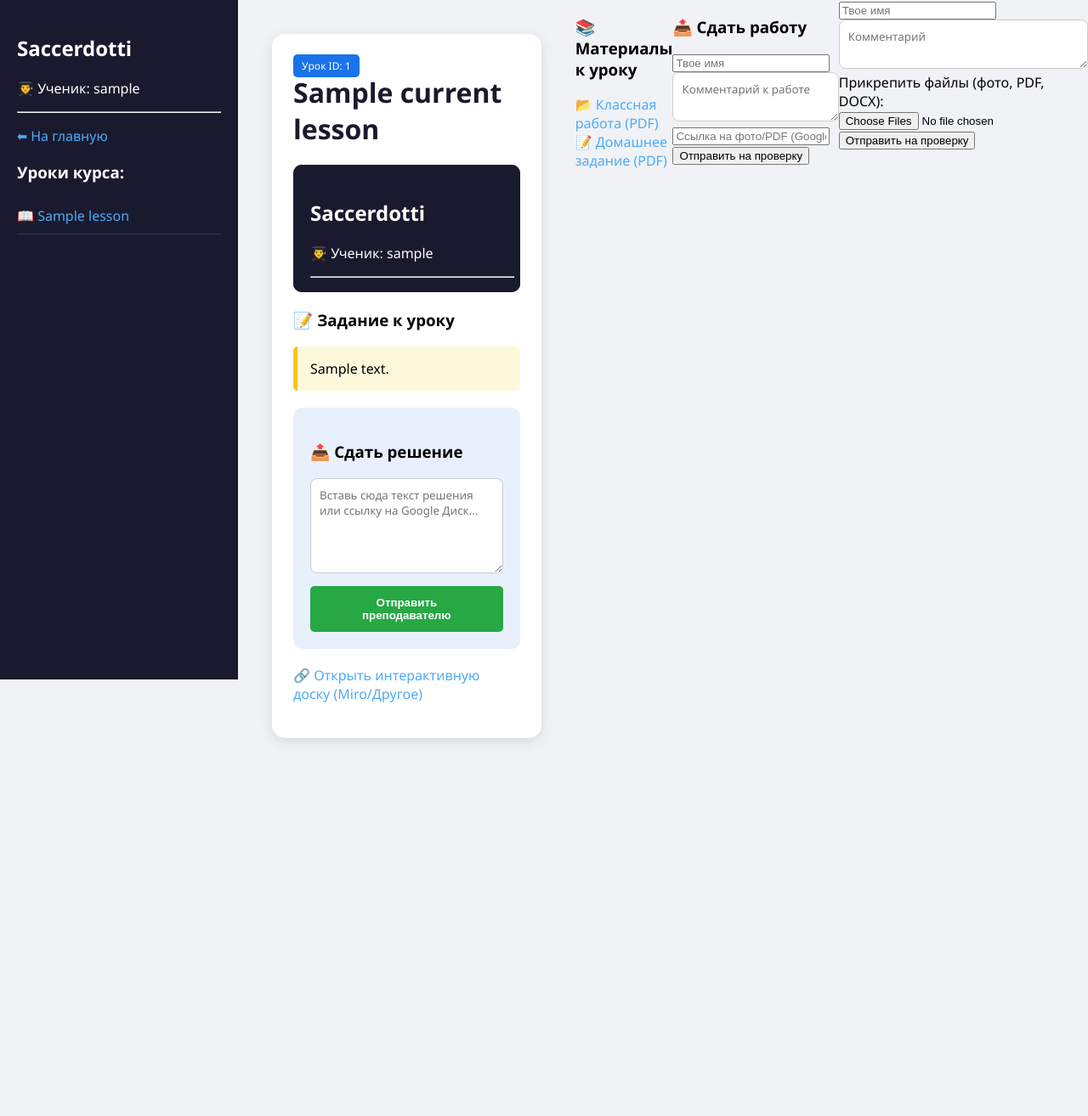
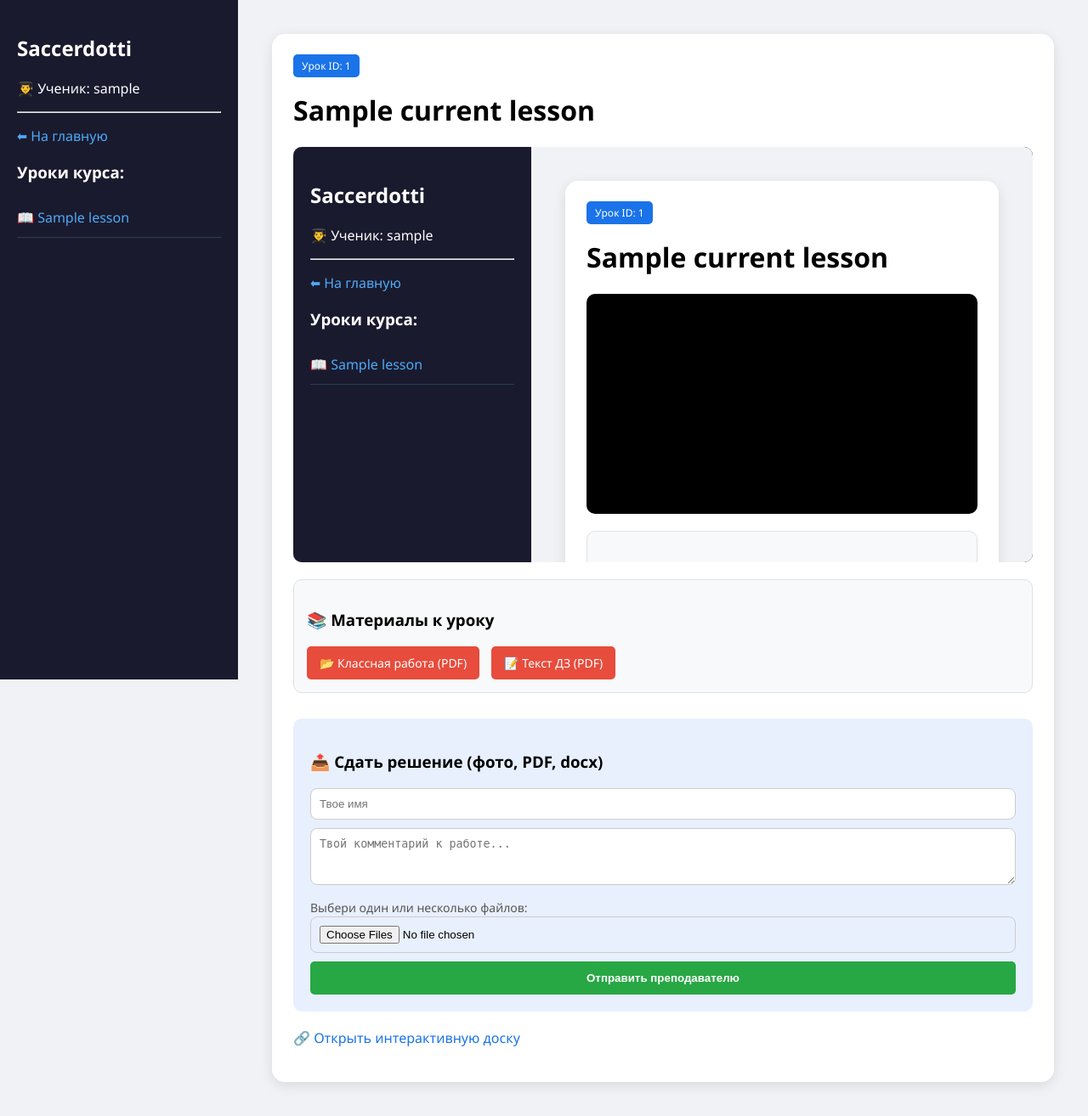
Before and after one commit to marselcath/saccerdotti_platform, a FastAPI app: template templates/index.html in a window 1280 px wide. Shown: the whole page at 85% size. Before the commit the page ends 873 px from the top, so only its background shows below. Run offline with FastAPI, Linux system fonts and the light colour scheme; the template is opened without the code that fills it: most values are stand-ins (such as "Sample title", 1, 10 or a date in 2020).

Commit message:
Fix templates and course links

```diff
--- a/templates/index.html
+++ b/templates/index.html
@@ -2,23 +2,23 @@
 <html lang="ru">
 <head>
     <meta charset="UTF-8">
-    <title>Saccerdotti Platform</title>
+    <title>Урок | Saccerdotti</title>
     <style>
         body { font-family: 'Segoe UI', Tahoma, Geneva, Verdana, sans-serif; margin: 0; display: flex; background: #f0f2f5; }
         .sidebar { width: 280px; background: #1a1a2e; color: white; height: 100vh; padding: 20px; position: fixed; box-sizing: border-box; }
         .content { margin-left: 280px; padding: 40px; width: 100%; box-sizing: border-box; }
         .video-card { background: white; padding: 25px; border-radius: 15px; box-shadow: 0 4px 15px rgba(0,0,0,0.1); max-width: 900px; margin: 0 auto; }
         .video-frame { background: #000; border-radius: 10px; overflow: hidden; margin-bottom: 20px; aspect-ratio: 16/9; }
-        h1 { color: #1a1a2e; margin-top: 0; }
-        .hw-box { background: #fff9db; padding: 15px; border-left: 5px solid #fcc419; border-radius: 5px; margin-bottom: 20px; }
-        .submission-box { background: #e8f0fe; padding: 20px; border-radius: 10px; margin-top: 20px; }
-        textarea { width: 100%; border: 1px solid #ccc; border-radius: 8px; padding: 10px; font-family: inherit; resize: vertical; box-sizing: border-box; }
-        .btn-submit { background: #28a745; color: white; padding: 12px 24px; border: none; border-radius: 5px; cursor: pointer; font-weight: bold; margin-top: 10px; }
-        .btn-submit:hover { background: #218838; }
+        .hw-box { background: #fff9db; padding: 15px; border-left: 5px solid #fcc419; border-radius: 10px; margin: 20px 0; }
+        .materials-section { background: #f8f9fa; padding: 15px; border-radius: 10px; margin: 20px 0; border: 1px solid #dee2e6; }
+        .btn-pdf { display: inline-block; background: #e74c3c; color: white; padding: 10px 15px; border-radius: 5px; text-decoration: none; margin-right: 10px; font-size: 14px; }
+        .submission-box { background: #e8f0fe; padding: 20px; border-radius: 10px; margin-top: 30px; }
+        input, textarea { width: 100%; margin-bottom: 10px; padding: 10px; border-radius: 8px; border: 1px solid #ccc; box-sizing: border-box; }
+        .btn-submit { background: #28a745; color: white; padding: 12px 24px; border: none; border-radius: 5px; cursor: pointer; font-weight: bold; width: 100%; }
+        ul { list-style: none; padding: 0; }
+        li { padding: 12px 0; border-bottom: 1px solid #2c3e50; }
+        a { color: #4dabf7; text-decoration: none; }
         .badge { background: #1a73e8; color: white; padding: 5px 10px; border-radius: 5px; font-size: 12px; }
-        ul { list-style: none; padding: 0; }
-        li { padding: 10px 0; border-bottom: 1px solid #2c3e50; }
-        a { color: #4dabf7; text-decoration: none; }
     </style>
 </head>
 <body>
@@ -47,58 +47,38 @@
                     <iframe src="{{ current_lesson.video_url }}" width="100%" height="100%" frameborder="0" allowfullscreen></iframe>
                 </div>
 
-                <h3>📝 Задание к уроку</h3>
-                <div class="hw-box">
-                    {{ homework_text }}
+                <div class="materials-section">
+                    <h3>📚 Материалы к уроку</h3>
+                    {% if current_lesson.classwork_pdf %}
+                        <a href="{{ current_lesson.classwork_pdf }}" target="_blank" class="btn-pdf">📂 Классная работа (PDF)</a>
+                    {% else %}
+                        <span style="color: #666;">Файлы классной работы не добавлены</span>
+                    {% endif %}
+
+                    {% if current_lesson.homework_pdf %}
+                        <a href="{{ current_lesson.homework_pdf }}" target="_blank" class="btn-pdf">📝 Текст ДЗ (PDF)</a>
+                    {% endif %}
                 </div>
 
                 <div class="submission-box">
-                    <h3>📤 Сдать решение</h3>
-                    <form action="/submit/{{ current_lesson.id }}" method="post">
-                        <textarea name="submission_text" rows="5" placeholder="Вставь сюда текст решения или ссылку на Google Диск..."></textarea>
+                    <h3>📤 Сдать решение (фото, PDF, docx)</h3>
+                    <form action="/submit/{{ current_lesson.id }}" method="post" enctype="multipart/form-data">
+                        <input type="text" name="student_name" placeholder="Твое имя" required>
+                        <textarea name="comment" rows="3" placeholder="Твой комментарий к работе..."></textarea>
+                        <label style="font-size: 14px; color: #555;">Выбери один или несколько файлов:</label>
+                        <input type="file" name="files" multiple required>
                         <button type="submit" class="btn-submit">Отправить преподавателю</button>
                     </form>
                 </div>
 
                 <p style="margin-top: 20px;">
-                    <a href="{{ current_lesson.board_link }}" target="_blank">🔗 Открыть интерактивную доску (Miro/Другое)</a>
+                    <a href="{{ current_lesson.board_link }}" target="_blank" style="color: #1a73e8;">🔗 Открыть интерактивную доску</a>
                 </p>
             {% else %}
                 <h1>Урок не выбран</h1>
-                <p>Пожалуйста, выбери урок из списка слева.</p>
+                <p>Пожалуйста, выбери урок из списка слева или добавь уроки в этот курс через админку.</p>
             {% endif %}
         </div>
     </div>
 </body>
 </html>
-
-<div class="materials-section">
-    <h3>📚 Материалы к уроку</h3>
-    {% if lesson.classwork_pdf %}
-        <a href="{{ lesson.classwork_pdf }}" target="_blank" class="btn-pdf">📂 Классная работа (PDF)</a>
-    {% endif %}
-
-    {% if lesson.homework_pdf %}
-        <a href="{{ lesson.homework_pdf }}" target="_blank" class="btn-pdf">📝 Домашнее задание (PDF)</a>
-    {% endif %}
-</div>
-
-<div class="submit-section">
-    <h3>📤 Сдать работу</h3>
-    <form action="/submit/{{ lesson.id }}" method="post">
-        <input type="text" name="student_name" placeholder="Твое имя" required>
-        <textarea name="comment" placeholder="Комментарий к работе"></textarea>
-        <input type="url" name="files_url" placeholder="Ссылка на фото/PDF (Google Диск или Облако)" required>
-        <button type="submit">Отправить на проверку</button>
-    </form>
-</div>
-
-<form action="/submit/{{ lesson.id }}" method="post" enctype="multipart/form-data">
-    <input type="text" name="student_name" placeholder="Твое имя" required>
-    <textarea name="comment" placeholder="Комментарий"></textarea>
-
-    <label>Прикрепить файлы (фото, PDF, DOCX):</label>
-    <input type="file" name="files" multiple required>
-
-    <button type="submit">Отправить на проверку</button>
-</form>
```
Also changed, not shown: templates/dashboard.html (+9 -4 lines).
